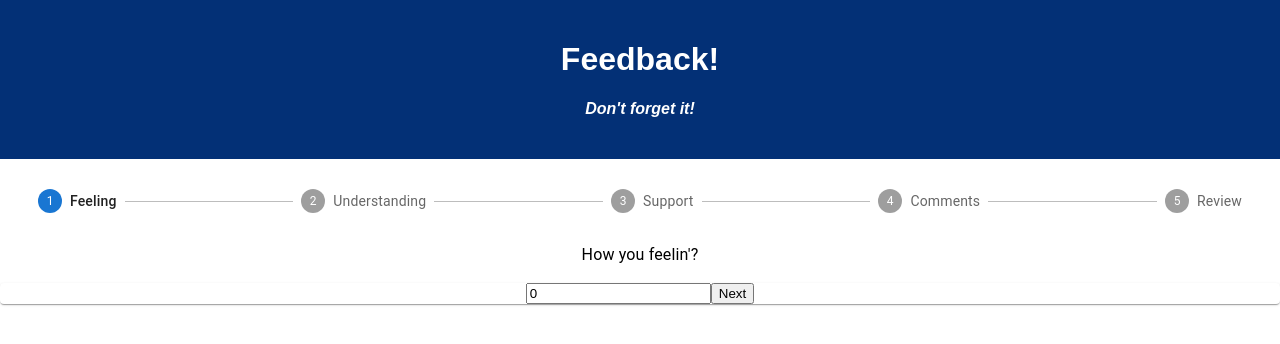
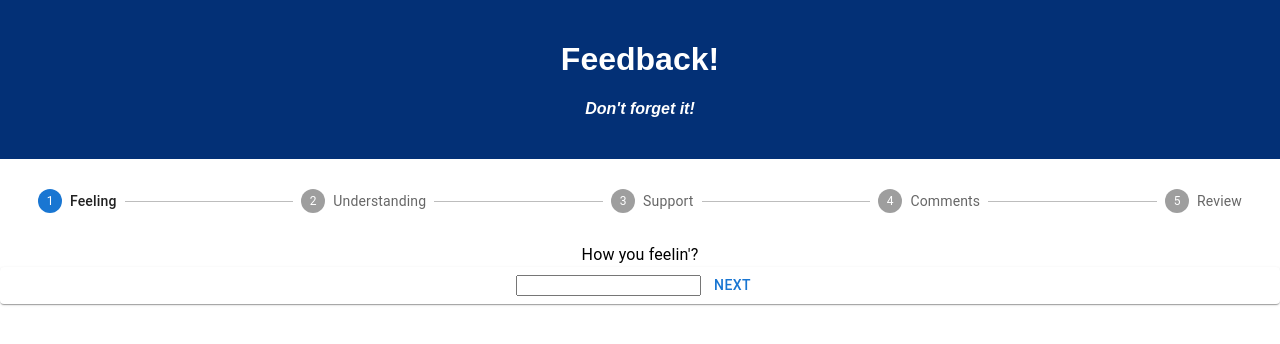
Before and after one commit to leighstephenson/weekend-redux-feedback-loop, a React (Create React App) app: page / in a window 1280 px wide. Shown: the top 344 px of the page. Built offline with nearby package versions, Linux system fonts and the light colour scheme.

Commit message:
Added event.preventDefault() to all change handlers. Still getting a warning that the form is not connected. Working on it

```diff
--- a/src/components/App/App.jsx
+++ b/src/components/App/App.jsx
@@ -6,6 +6,7 @@ import Understanding from '../Understanding/Understanding';
 import Support from '../Support/Support';
 import Comments from '../Comments/Comments';
 import Review from '../Review/Review';
+import Success from '../Success/Success';
 import { HashRouter as Router, Route } from 'react-router-dom';
 
 
@@ -41,6 +42,10 @@ function App() {
           <Review />
         </Route>
 
+        <Route exact path="/success">
+          <Success />
+        </Route>
+
       </Router>
     </div>
   );
--- a/src/components/Comments/Comments.jsx
+++ b/src/components/Comments/Comments.jsx
@@ -3,6 +3,8 @@ import { useSelector, useDispatch } from 'react-redux';
 import { useHistory } from 'react-router-dom';
 import { Card, Typography } from '@mui/material';
 import ProgressBar from '../ProgressBar/ProgressBar';
+import Button from '@mui/material/Button';
+
 
 function Comments() {
     const dispatch = useDispatch();
@@ -11,6 +13,7 @@ function Comments() {
 
     //! Handle change
     const handleChange = (event) => {
+        event.preventDefault();
         const action = { type: "SET_COMMENTS", payload: event.target.value };
         dispatch(action);
     };
@@ -31,7 +34,7 @@ function Comments() {
         <>
             <ProgressBar currentStep={4} />
             <Typography>
-                <p> Do you have any additional comments?</p>
+                Do you have any additional comments?
             </Typography>
 
             <Card>
--- a/src/components/Feeling/Feeling.jsx
+++ b/src/components/Feeling/Feeling.jsx
@@ -3,6 +3,8 @@ import { useSelector, useDispatch } from 'react-redux';
 import { useHistory } from 'react-router-dom';
 import { Card, Typography } from '@mui/material';
 import ProgressBar from '../ProgressBar/ProgressBar';
+import Button from '@mui/material/Button';
+
 
 function Feeling() {
     const dispatch = useDispatch();
@@ -11,6 +13,7 @@ function Feeling() {
 
     //! Handle change
     const handleChange = (event) => {
+        event.preventDefault();
         const action = { type: "SET_FEELING", payload: event.target.value };
         dispatch(action);
     };
@@ -35,7 +38,7 @@ function Feeling() {
         <>
             <ProgressBar currentStep={0} />
             <Typography>
-                <p> How you feelin'?</p>
+                 How you feelin'?
             </Typography>
 
             <Card>
@@ -44,7 +47,7 @@ function Feeling() {
                         value={feelingRating}
                         onChange={handleChange}
                         type="number" />
-                    <input type="submit" value="Next" />
+                    <Button type="submit">  Next </Button>
 
                 </form>
             </Card>
--- a/src/components/Review/Review.jsx
+++ b/src/components/Review/Review.jsx
@@ -45,7 +45,7 @@ function Review() {
                     <p>Understanding: {understandingRating} </p>
                     <p> Support: {supportRating} </p>
                     <p> Comments: {additionalComments} </p>
-                    <input type="submit" value="SUBMIT" />
+                    <Button type="submit">  SUBMIT </Button>
 
                 </form>
             </Card>
--- /dev/null
+++ b/src/components/Success/Success.jsx
@@ -0,0 +1,20 @@
+//TODO any imports?
+import { Card, Typography } from '@mui/material';
+
+function Success() {
+
+    return (
+        <span>
+            <Typography variant='h2'>
+                Success!
+            </Typography>
+            <br />
+            <Typography>
+                Your response has been submitted. Thank you!
+            </Typography>
+        </span>
+
+    )
+};
+
+export default Success;
--- a/src/components/Support/Support.jsx
+++ b/src/components/Support/Support.jsx
@@ -3,6 +3,8 @@ import { useSelector, useDispatch } from 'react-redux';
 import { useHistory } from 'react-router-dom';
 import { Card, Typography } from '@mui/material';
 import ProgressBar from '../ProgressBar/ProgressBar';
+import Button from '@mui/material/Button';
+
 
 function Support() {
     const dispatch = useDispatch();
@@ -11,6 +13,7 @@ function Support() {
 
     //! Handle change
     const handleChange = (event) => {
+        event.preventDefault();
         const action = { type: "SET_SUPPORT", payload: event.target.value };
         dispatch(action);
     };
@@ -32,7 +35,7 @@ function Support() {
         <>
             <ProgressBar currentStep={2} />
             <Typography>
-                <p> How well are you being supported? </p>
+                How well are you being supported?
             </Typography>
 
             <Card>
@@ -41,7 +44,7 @@ function Support() {
                         value={supportRating}
                         onChange={handleChange}
                         type="number" />
-                    <input type="submit" value="Next" />
+                    <Button type="submit">  Next </Button>
 
                 </form>
             </Card>
--- a/src/components/Understanding/Understanding.jsx
+++ b/src/components/Understanding/Understanding.jsx
@@ -3,6 +3,7 @@ import { useSelector, useDispatch } from 'react-redux';
 import { useHistory } from 'react-router-dom';
 import { Card, Typography } from '@mui/material';
 import ProgressBar from '../ProgressBar/ProgressBar';
+import Button from '@mui/material/Button';
 
 function Understanding() {
     const dispatch = useDispatch();
@@ -11,13 +12,14 @@ function Understanding() {
 
     //! Handle change
     const handleChange = (event) => {
+        event.preventDefault();
         const action = { type: "SET_UNDERSTANDING", payload: event.target.value };
         dispatch(action);
     };
 
     //! Next Step
     const nextStep = () => {
-        if (understandingRating === '') {
+        if (understandingRating === '0') {
             alert('Please enter a rating');
         } else {
             history.push('/support')
@@ -31,7 +33,7 @@ function Understanding() {
         <>
             <ProgressBar currentStep={1} />
             <Typography>
-                <p> Rate your understanding.</p>
+                Rate your understanding.
             </Typography>
 
             <Card>
@@ -40,8 +42,8 @@ function Understanding() {
                         value={understandingRating}
                         onChange={handleChange}
                         type="number" />
-                    <input type="submit" value="Next" />
 
+                    <Button type="submit">  Next </Button>
                 </form>
             </Card>
 
--- a/src/index.js
+++ b/src/index.js
@@ -8,7 +8,7 @@ import { Provider } from 'react-redux';
 
 //feeling - understanding - support - comments > review
 
-const feeling = (state = '0', action) => {
+const feeling = (state = '', action) => {
     if (action.type === 'SET_FEELING') {
         //changes the value of reducer
         return action.payload;
@@ -18,7 +18,7 @@ const feeling = (state = '0', action) => {
     return state
 };
 
-const understanding = (state = 0, action) => {
+const understanding = (state = '', action) => {
     if (action.type === 'SET_UNDERSTANDING') {
         return action.payload;
     } else if (action.type === 'CLEAR_FORM') {
@@ -27,7 +27,7 @@ const understanding = (state = 0, action) => {
     return state
 };
 
-const support = (state = 0, action) => {
+const support = (state = '', action) => {
     if (action.type === 'SET_SUPPORT') {
         return action.payload;
     } else if (action.type === 'CLEAR_FORM') {
```
Also changed, not shown: 2 other files (tests, documents, lock files or other folders).
